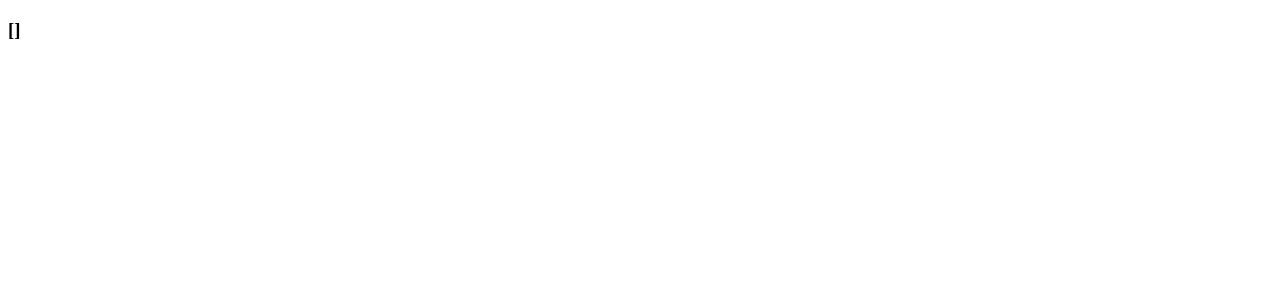
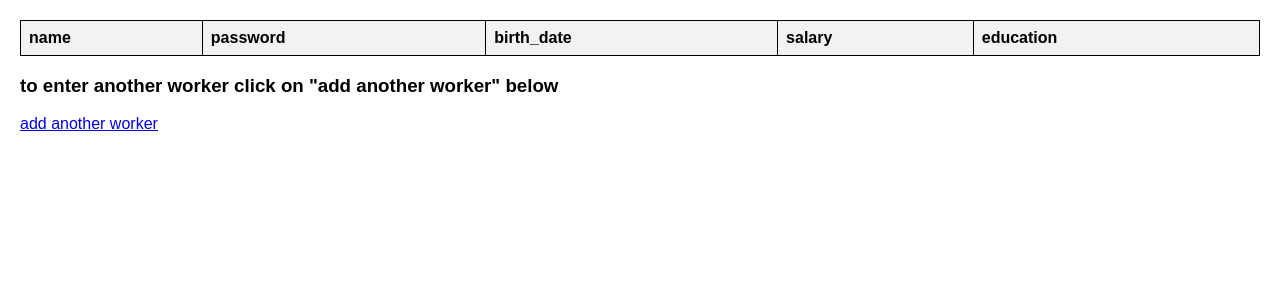
Before and after one commit to halladj/python_saturday_2, a Flask app: page /info/ in a window 1280 px wide. Before the commit the part shown is almost empty. Shown: the top 300 px of the page. Run offline with Flask 3, Linux system fonts and the light colour scheme; lists and menus that the app fills with data are empty.

Commit message:
table mouatez

```diff
--- a/mouatez/templates/info.html
+++ b/mouatez/templates/info.html
@@ -4,10 +4,73 @@
     <meta charset="UTF-8">
     <meta name="viewport" content="width=device-width, initial-scale=1.0">
     <title>info</title>
+    <meta charset="UTF-8">
+        <meta name="viewport" content="width=device-width, initial-scale=1.0">
+        <title>info Table</title>
+        <style>
+            body {
+                font-family: Arial, sans-serif;
+                margin: 20px;
+            }
+            table {
+                width: 100%;
+                border-collapse: collapse;
+                margin-top: 20px;
+            }
+            th, td {
+                border: 1px solid #000000;
+                padding: 8px;
+                text-align: left;
+            }
+            th {
+                background-color: #f2f2f2;
+            }
+        </style>
+    </head>
 </head>
 <body>
 
-    <h3>{{ info }}</h3>
+    <!-- <tbody>
+        {% for item in info %}
+          <tr>
+            <td>{{item}}</td>
+            <br/>
+          </tr>
+        {% endfor %}
+      </tbody> -->
+      <table>
+        <thead>
+            <tr>
+                <th>name</th>
+                <th>password</th>
+                <th>birth_date</th>
+                <th>salary</th>
+                <th>education</th>
+
+            </tr>
+        </thead>
+        <tbody>
+            {% for item in info %}
+            <tr>
+                <td>{{ item.name }}</td>
+                <td>{{ item.password }}</td>
+                <td>{{ item.birth_date }}</td>
+                <td>{{ item.salary }}</td>
+                <td>{{ item.education }}</td>
+
+            </tr>
+            {% endfor %}
+        </tbody>
+    </table>
+
+      <h3>to enter another worker click on "add another worker" below</h3>
+    <a href="{{ url_for('form') }}">add another worker</a>
+
+
+
+
+
+
 
 </body>
 </html>
```
